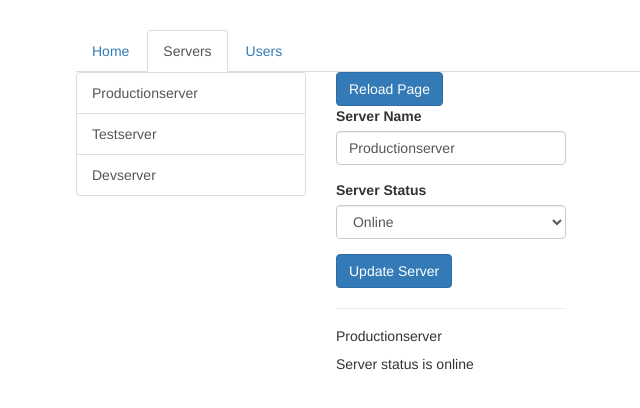
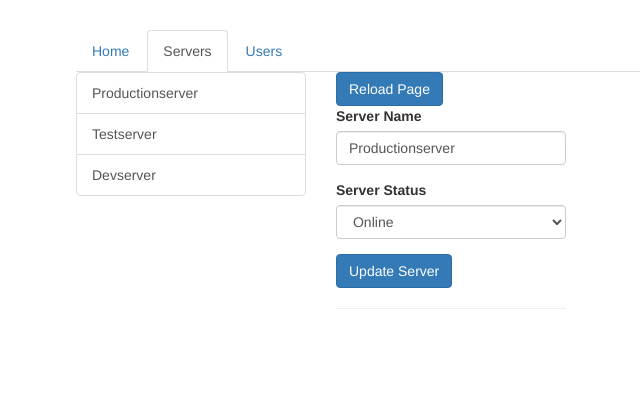
Before and after one commit to storres8/routing-start, an Angular app: page /servers in a window 1280 px wide. Shown: the top 408 px of the page, without its empty margins (189-829 px from the left). Built offline with nearby package versions, Linux system fonts and the light colour scheme.

Commit message:
rendered sever component with data passed through params.

```diff
--- a/src/app/app.module.ts
+++ b/src/app/app.module.ts
@@ -18,6 +18,7 @@ const appRoutes: Routes = [
   { path: "users", component: UsersComponent },
   { path: "users/:id/:name", component: UserComponent },
   { path: "servers", component: ServersComponent },
+  { path: "servers/:id", component: ServerComponent },
   { path: "servers/:id/edit", component: EditServerComponent }
 ];
 
--- a/src/app/servers/edit-server/edit-server.component.ts
+++ b/src/app/servers/edit-server/edit-server.component.ts
@@ -1,27 +1,42 @@
-import { Component, OnInit } from '@angular/core';
+import { Component, OnInit } from "@angular/core";
 
-import { ServersService } from '../servers.service';
+import { ServersService } from "../servers.service";
+import { ActivatedRoute } from "@angular/router";
 
 @Component({
-  selector: 'app-edit-server',
-  templateUrl: './edit-server.component.html',
-  styleUrls: ['./edit-server.component.css']
+  selector: "app-edit-server",
+  templateUrl: "./edit-server.component.html",
+  styleUrls: ["./edit-server.component.css"]
 })
 export class EditServerComponent implements OnInit {
-  server: {id: number, name: string, status: string};
-  serverName = '';
-  serverStatus = '';
+  server: { id: number; name: string; status: string };
+  serverName = "";
+  serverStatus = "";
 
-  constructor(private serversService: ServersService) { }
+  constructor(
+    private serversService: ServersService,
+    private route: ActivatedRoute
+  ) {}
 
   ngOnInit() {
+    // snapshot works only once, and is used if you know you won't be changing your fragment or QPs from
+    // inside this component.
+    console.log(this.route.snapshot.queryParams);
+    console.log(this.route.snapshot.fragment);
+
+    // using .subscribe allows you to react to changed query/fragment parameters.
+    this.route.queryParams.subscribe();
+    this.route.fragment.subscribe();
+
     this.server = this.serversService.getServer(1);
     this.serverName = this.server.name;
     this.serverStatus = this.server.status;
   }
 
   onUpdateServer() {
-    this.serversService.updateServer(this.server.id, {name: this.serverName, status: this.serverStatus});
+    this.serversService.updateServer(this.server.id, {
+      name: this.serverName,
+      status: this.serverStatus
+    });
   }
-
 }
--- a/src/app/servers/server/server.component.ts
+++ b/src/app/servers/server/server.component.ts
@@ -1,19 +1,29 @@
-import { Component, OnInit } from '@angular/core';
+import { Component, OnInit } from "@angular/core";
 
-import { ServersService } from '../servers.service';
+import { ServersService } from "../servers.service";
+import { ActivatedRoute, Params } from "@angular/router";
 
 @Component({
-  selector: 'app-server',
-  templateUrl: './server.component.html',
-  styleUrls: ['./server.component.css']
+  selector: "app-server",
+  templateUrl: "./server.component.html",
+  styleUrls: ["./server.component.css"]
 })
 export class ServerComponent implements OnInit {
-  server: {id: number, name: string, status: string};
+  server: { id: number; name: string; status: string };
 
-  constructor(private serversService: ServersService) { }
+  constructor(
+    private serversService: ServersService,
+    private route: ActivatedRoute
+  ) {}
 
   ngOnInit() {
-    this.server = this.serversService.getServer(1);
+    const id = +this.route.snapshot.params["id"];
+    this.server = this.serversService.getServer(id);
+
+    // subscribed to the event, but don't have to in this case b/c we are not changing our params in this
+    // component. We are changing our params when we click a new server from the the servers component.
+    this.route.params.subscribe((params: Params) => {
+      this.server = this.serversService.getServer(+params["id"]);
+    });
   }
-
 }
--- a/src/app/servers/servers.component.html
+++ b/src/app/servers/servers.component.html
@@ -2,7 +2,7 @@
   <div class="col-xs-12 col-sm-4">
     <div class="list-group">
       <a
-        [routerLink]="['/servers', 5, 'edit']"
+        [routerLink]="['/servers', server.id]"
         [queryParams]="{ allowEdit: 1 }"
         [fragment]="'loading'"
         href="#"
@@ -17,6 +17,6 @@
     <button class="btn btn-primary" (click)="onReload()">Reload Page</button>
     <app-edit-server></app-edit-server>
     <hr />
-    <app-server></app-server>
+    <!-- <app-server></app-server> -->
   </div>
 </div>
--- a/src/app/users/users.component.html
+++ b/src/app/users/users.component.html
@@ -3,8 +3,10 @@
     <div class="list-group">
       <a
         href="#"
+        [routerLink]="['/users', user.id, user.name]"
         class="list-group-item"
-        *ngFor="let user of users">
+        *ngFor="let user of users"
+      >
         {{ user.name }}
       </a>
     </div>
```
